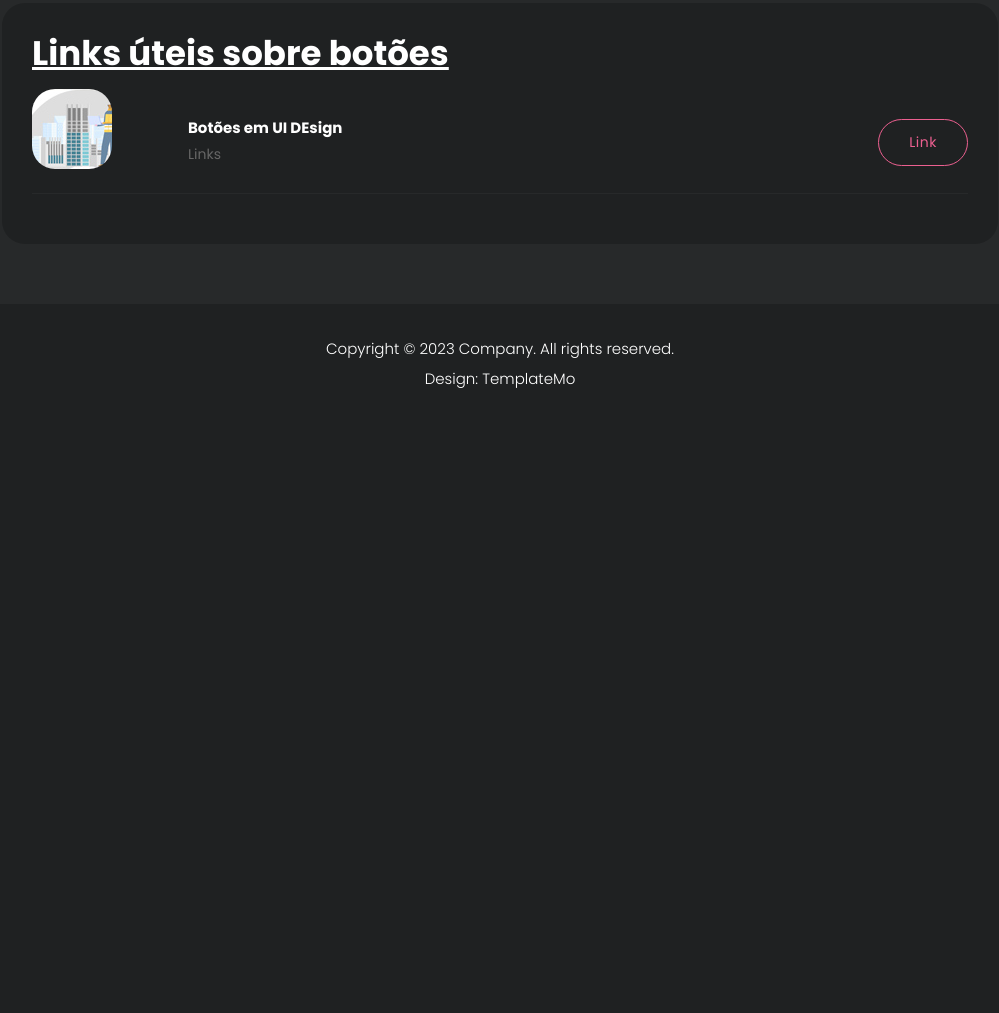
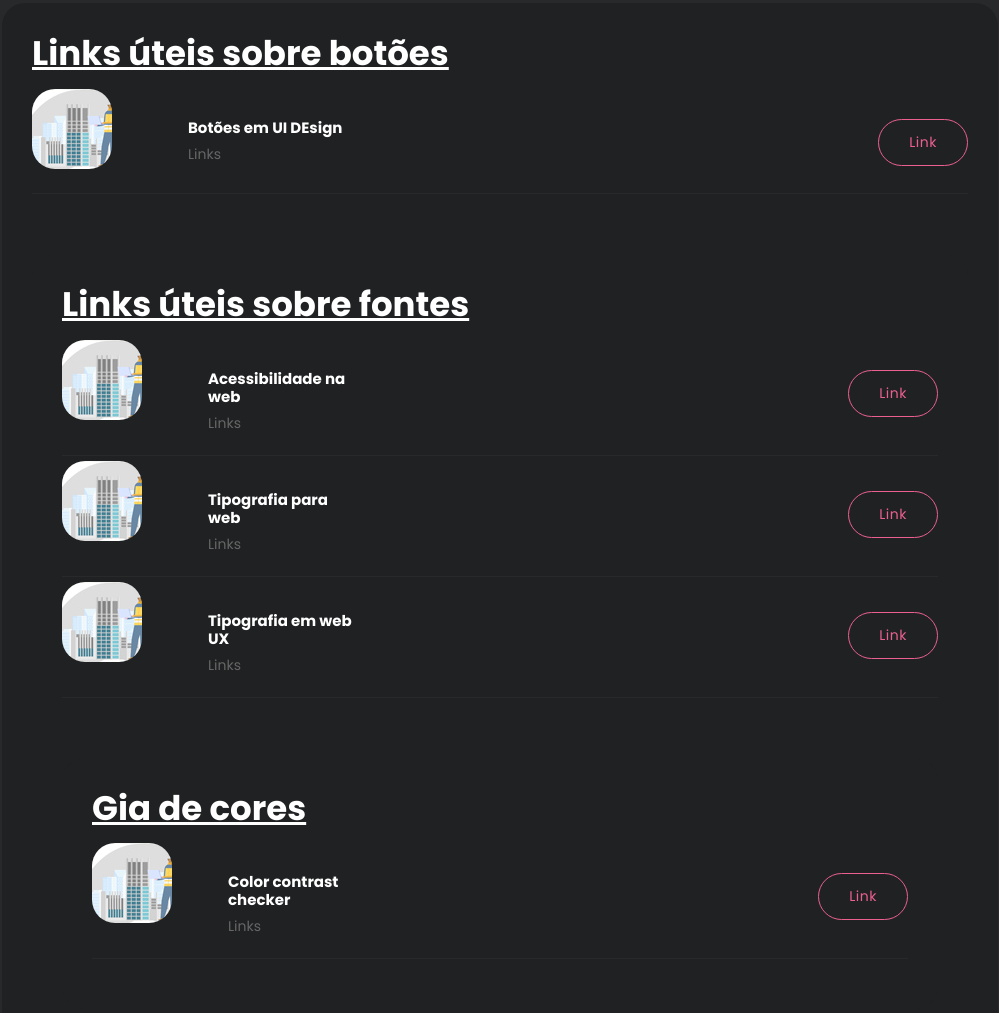
Before and after one commit to mnakasse/designdigital, a plain HTML site: page index.html in a window 1280 px wide. Shown: the part 607-1620 px from the top of the page, without its empty margins (140-1139 px from the left). Before the commit the page ends 1031 px from the top, so only its background shows below. Drawn offline with nearby package versions, Linux system fonts and the light colour scheme.

Commit message:
Please enter the commit message for your changes. Lines starting  with '#' will be ignored, and an empty message aborts the commit.
 On branch main
 Your branch is up to date with 'origin/main'.

 Changes to be committed:
	modified:   index.html

```diff
--- a/index.html
+++ b/index.html
@@ -230,13 +230,82 @@ https://templatemo.com/tm-579-cyborg-gaming
                 </ul>
               </div>
             </div>
-            <div class="col-lg-12" style="display:none">
-              <div class="main-button">
-                <a href="profile.html">View Your Library</a>
+          <!-- ***** Gaming Library End ***** -->
+           <!-- ***** Gaming Library Start ***** -->
+           <div class="gaming-library">
+            <div class="col-lg-12">
+              <div class="heading-section">
+                <h4><em>Links úteis sobre fontes</em> </h4>
+              </div>
+              <div class="item">
+                <ul>
+                  <li class="col-md-2"><img src="assets/images/game-01.jpg" alt="" class="templatemo-item"></li>
+                  <li class="col-md-2">
+                    <h4>Acessibilidade na web</h4><span>Links</span>
+                  </li>
+
+                  <li class="col-md-8">
+                    <div class="main-border-button"><a
+                        href="https://www.hostinger.com.br/tutoriais/acessibilidade-web
+                        ">link</a></div>
+                  </li>
+                </ul>
+              </div>
+              <div class="item">
+                <ul>
+                  <li class="col-md-2"><img src="assets/images/game-01.jpg" alt="" class="templatemo-item"></li>
+                  <li class="col-md-2">
+                    <h4>Tipografia para web</h4><span>Links</span>
+                  </li>
+
+                  <li class="col-md-8">
+                    <div class="main-border-button"><a
+                        href="https://productoversee.com/um-guia-completo-de-tipografia-para-a-web/
+
+                        ">link</a></div>
+                  </li>
+                </ul>
+              </div>
+              <div class="item">
+                <ul>
+                  <li class="col-md-2"><img src="assets/images/game-01.jpg" alt="" class="templatemo-item"></li>
+                  <li class="col-md-2">
+                    <h4>Tipografia em web UX</h4><span>Links</span>
+                  </li>
+
+                  <li class="col-md-8">
+                    <div class="main-border-button"><a
+                        href="https://bowwe.com/pt/blog/fontes-no-tutorial-de-tipografia-website-ux
+
+                        ">link</a></div>
+                  </li>
+                </ul>
               </div>
             </div>
-          </div>
           <!-- ***** Gaming Library End ***** -->
+          <!-- ***** Gaming Library Start ***** -->
+          <div class="gaming-library">
+            <div class="col-lg-12">
+              <div class="heading-section">
+                <h4><em>Gia de cores</em> </h4>
+              </div>
+              <div class="item">
+                <ul>
+                  <li class="col-md-2"><img src="assets/images/game-01.jpg" alt="" class="templatemo-item"></li>
+                  <li class="col-md-2">
+                    <h4>Color contrast checker</h4><span>Links</span>
+                  </li>
+
+                  <li class="col-md-8">
+                    <div class="main-border-button"><a
+                        href="https://webaim.org/resources/contrastchecker/">link</a></div>
+                  </li>
+                </ul>
+              </div>
+            </div>
+          <!-- ***** Gaming Library End ***** -->
+
+
         </div>
       </div>
     </div>
```
